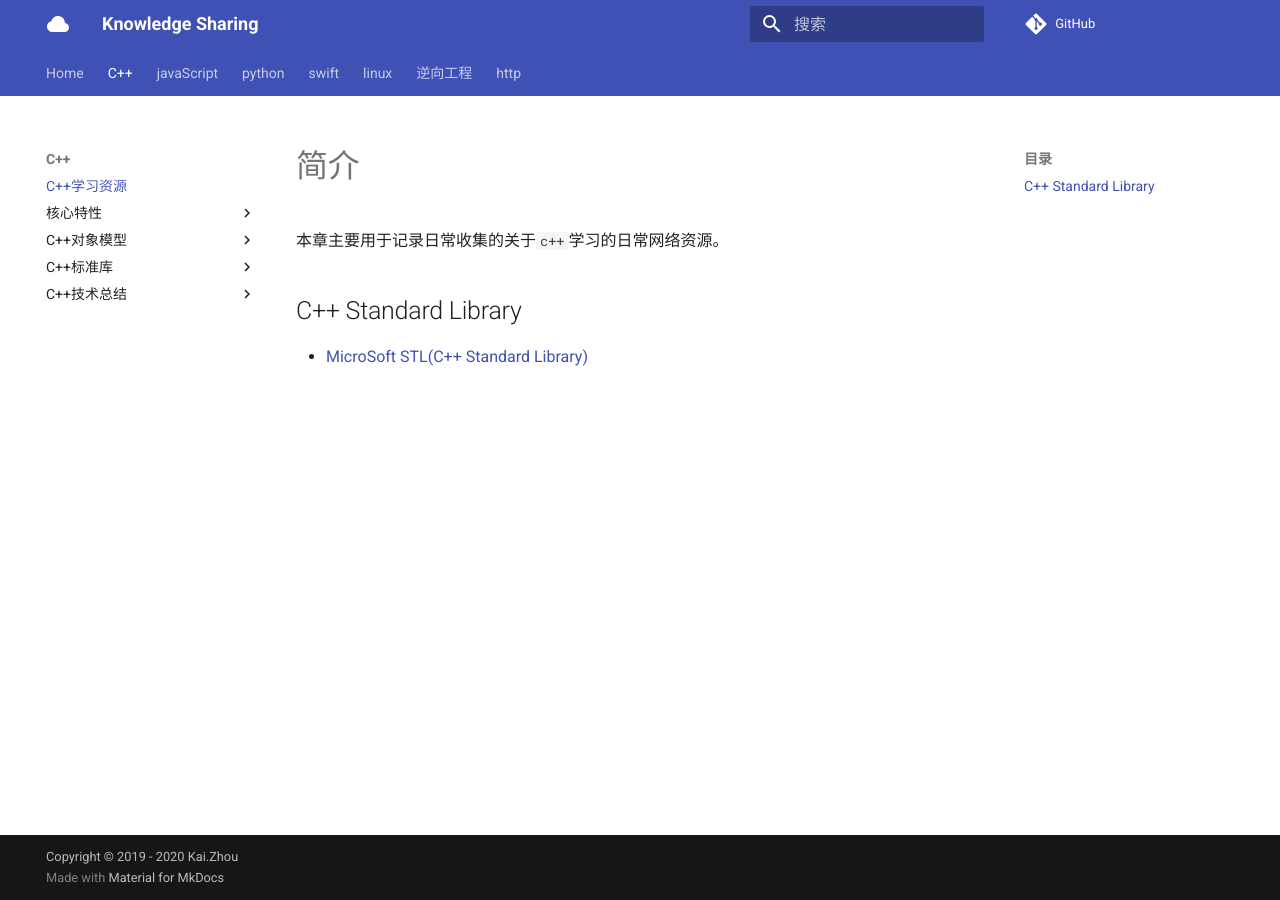
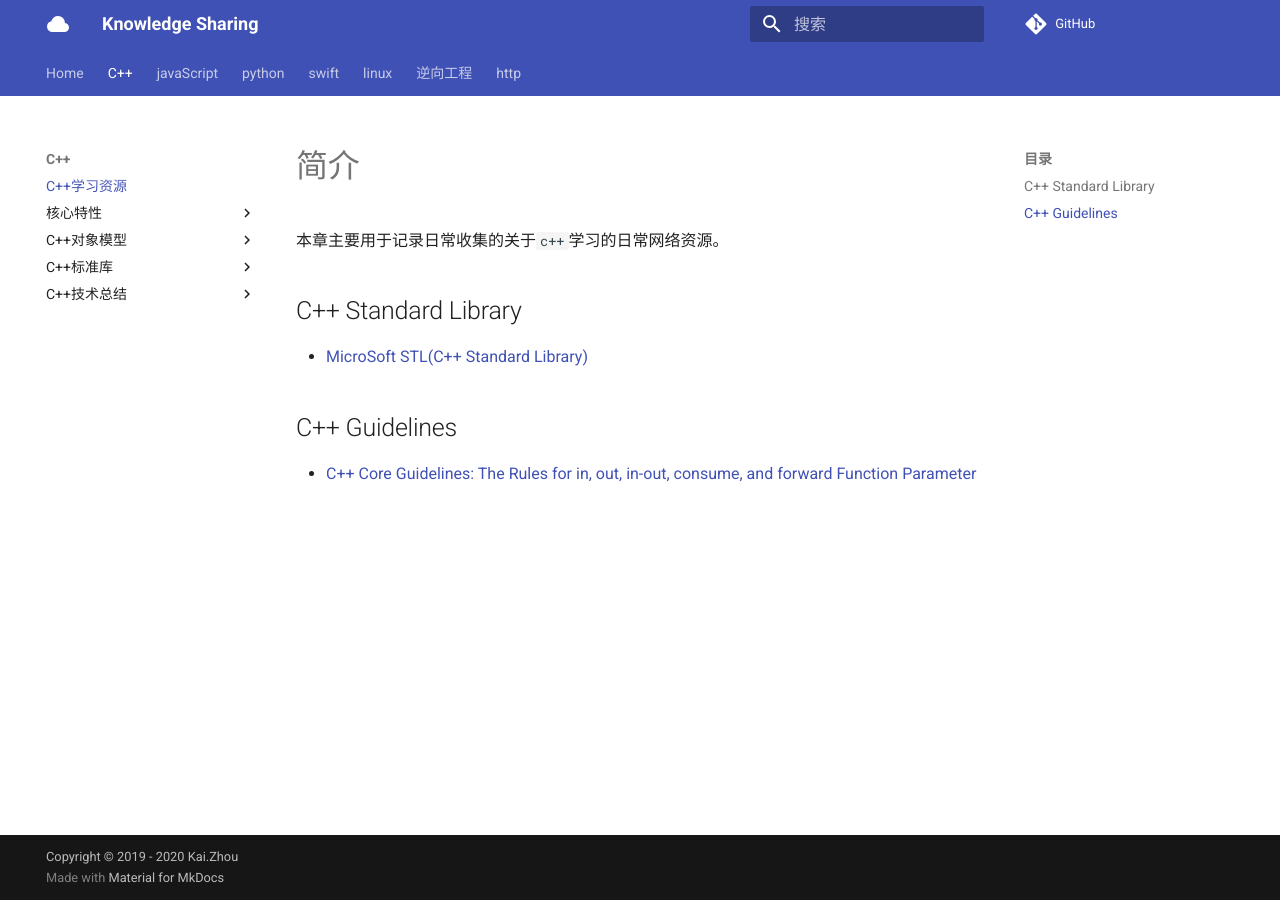
Before and after one commit to zhoukaidev/ks_blog, an MkDocs documentation site: the page built from docs/C++/cppTraining.md, in a window 1280 px wide. Built offline with MkDocs 1.6.1 and Material for MkDocs 9.7.7, drawn with Linux system fonts in a browser that asks for light colours; comment, search, counter and statistics services are not loaded.

Commit message:
Update cppTraining.md

```diff
--- a/docs/C++/cppTraining.md
+++ b/docs/C++/cppTraining.md
@@ -5,3 +5,7 @@
 ## C++ Standard Library
 
 * [MicroSoft STL(C++ Standard Library)](https://github.com/microsoft/STL)
+
+## C++ Guidelines
+
+* [C++ Core Guidelines: The Rules for in, out, in-out, consume, and forward Function Parameter](https://www.modernescpp.com/index.php/c-core-guidelines-how-to-pass-function-parameters)
```
